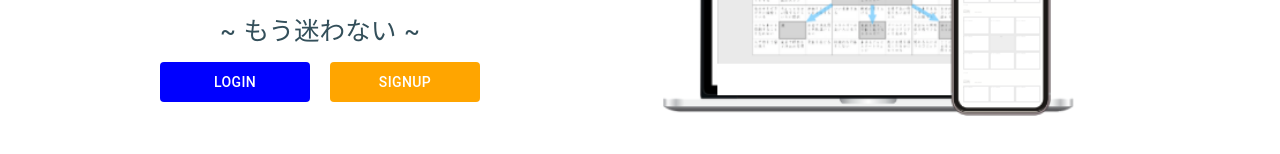
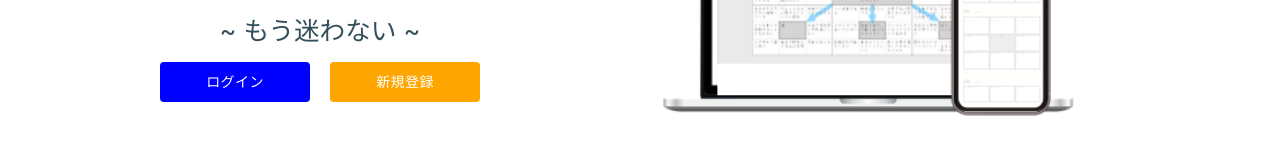
Before and after one commit to hoshimotoyasunori/target-share-app-frontend, a React (Create React App) app: page / in a window 1280 px wide. Shown: the part 452-606 px from the top of the page. Built offline with nearby package versions, Linux system fonts and the light colour scheme.

Commit message:
edit japanese

```diff
--- a/src/function/auth/Auth.module.css
+++ b/src/function/auth/Auth.module.css
@@ -19,6 +19,7 @@ object-fit: contain;
     color: rgb(6, 153, 211);
     text-align: center;
     cursor: pointer;
+    font-size: small;
 }
 .auth_progress {
     margin-top: 15px;
--- a/src/function/auth/Auth.tsx
+++ b/src/function/auth/Auth.tsx
@@ -75,8 +75,8 @@ const Auth: React.FC = () => {
           onSubmit={async (values) => {
             await dispatch(fetchCredStart());
             const resultReg = await dispatch(fetchAsyncRegister(values));
-            console.log(values)
-            console.log(resultReg)
+            // console.log(values)
+            // console.log(resultReg)
             if (fetchAsyncRegister.fulfilled.match(resultReg)) {
               await dispatch(fetchAsyncLogin(values));
               await dispatch(fetchAsyncCreateProf({ nickName: "anonymous",userProfile:resultReg.payload.id}));
@@ -109,7 +109,7 @@ const Auth: React.FC = () => {
             <div>
               <form onSubmit={handleSubmit}>
                 <div className={styles.auth_signUp}>
-                  <h1 className={styles.auth_title}>Sign Up</h1>
+                  <h1 className={styles.auth_title}>新規登録</h1>
                   <br />
                   <div className={styles.auth_progress}>
                     {isLoadingAuth && <CircularProgress />}
@@ -149,7 +149,7 @@ const Auth: React.FC = () => {
                     disabled={!isValid}
                     type="submit"
                   >
-                    Register
+                    登録
                   </Button>
                   <br />
                   <br />
@@ -160,7 +160,7 @@ const Auth: React.FC = () => {
                       await dispatch(resetOpenSignUp());
                     }}
                   >
-                    You already have a account ?
+                    すでにアカウントをお持ちの方はこちら
                   </span>
                 </div>
               </form>
@@ -213,7 +213,7 @@ const Auth: React.FC = () => {
             <div>
               <form onSubmit={handleSubmit}>
                 <div className={styles.auth_signUp}>
-                  <h1 className={styles.auth_title}>Log In</h1>
+                  <h1 className={styles.auth_title}>ログイン</h1>
                   <br />
                   <div className={styles.auth_progress}>
                     {isLoadingAuth && <CircularProgress />}
@@ -253,7 +253,7 @@ const Auth: React.FC = () => {
                     disabled={!isValid}
                     type="submit"
                   >
-                    Login
+                    ログイン
                   </Button>
                   <br />
                   <br />
@@ -264,7 +264,7 @@ const Auth: React.FC = () => {
                       await dispatch(setOpenSignUp());
                     }}
                   >
-                    You don't have a account ?
+                    アカウントをまだ持っていない方はこちら
                   </span>
                 </div>
               </form>
--- a/src/modal/EditMyTarget.tsx
+++ b/src/modal/EditMyTarget.tsx
@@ -107,7 +107,7 @@ const EditMyTarget : React.FC = () => {
         <form className={styles.core_signUp}>
           <div className={styles.auth_progress}>
           </div>
-          <h1 className={styles.core_title}>Edit Target</h1>
+          <h1 className={styles.core_title}>Targetの編集</h1>
           {isLoadingAuth && <CircularProgress />}
           <br />
           <div className={styles.target_container}>
@@ -974,7 +974,7 @@ const EditMyTarget : React.FC = () => {
             type="submit"
             onClick={updateMyTarget}
           >
-            Update
+            更新
           </Button>
         </form>
       </Modal>
--- a/src/modal/EditProfile.tsx
+++ b/src/modal/EditProfile.tsx
@@ -68,14 +68,14 @@ const EditProfile: React.FC = () => {
         style={customStyles}
       >
         <form className={styles.core_signUp}>
-          <h1 className={styles.core_title}>Edit Profile</h1>
+          <h1 className={styles.core_title}>プロフィールの編集</h1>
 
           <br />
           <TextField
-            placeholder="nickname"
+            placeholder="アカウント名"
             type="text"
             value={profile?.nickName}
-            inputProps={{style: {fontSize: '12px'} }} label="ニックネーム"
+            inputProps={{style: {fontSize: '12px'} }} label="アカウント名"
             onChange={(e) => dispatch(editNickName(e.target.value))}
           />
 
@@ -87,7 +87,7 @@ const EditProfile: React.FC = () => {
           />
           <br />
           <IconButton onClick={handlerEditPicture}>
-            <MdAddAPhoto />
+            アバター画像<MdAddAPhoto />
           </IconButton>
           <br />
           <Button
@@ -97,7 +97,7 @@ const EditProfile: React.FC = () => {
             type="submit"
             onClick={updateProfile}
           >
-            Update
+            更新
           </Button>
         </form>
       </Modal>
--- a/src/modal/NewTarget.tsx
+++ b/src/modal/NewTarget.tsx
@@ -957,7 +957,7 @@ const NewTarget: React.FC = () => {
                             onClick={openDetail}
                         >
                             { showResults ?
-                                "Close Detail" : "Edit Detail"  }
+                                "戻る" : "詳細の設定"  }
                         </Button>
                         <Button
                             disabled={!main}
@@ -965,7 +965,7 @@ const NewTarget: React.FC = () => {
                             color="primary"
                             onClick={newTarget}
                         >
-                            New post
+                            新規作成
                         </Button>
                     </div>
                 </form>
--- a/src/pages/Top.tsx
+++ b/src/pages/Top.tsx
@@ -61,7 +61,7 @@ const Top: React.FC = () => {
                                 dispatch(resetOpenSignUp());
                             }}
                         >
-                        LogIn
+                        ログイン
                         </Button>
                         <Button
                             className={classes.signup}
@@ -70,7 +70,7 @@ const Top: React.FC = () => {
                                 dispatch(resetOpenSignIn());
                             }}
                         >
-                        SignUp
+                        新規登録
                         </Button>
                     </div>
                 </div>
```
Lines whose indentation alone changed are shown as unchanged.
